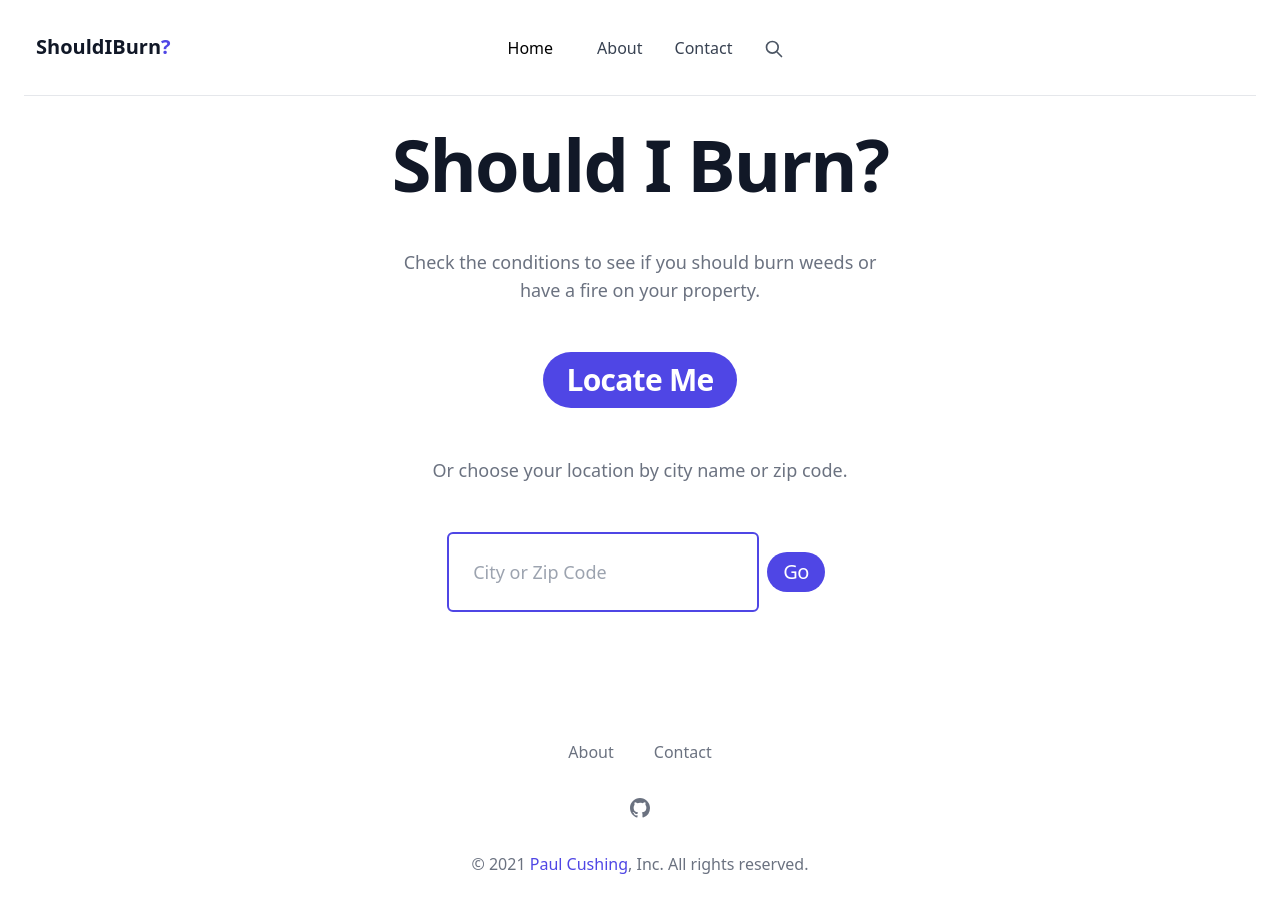
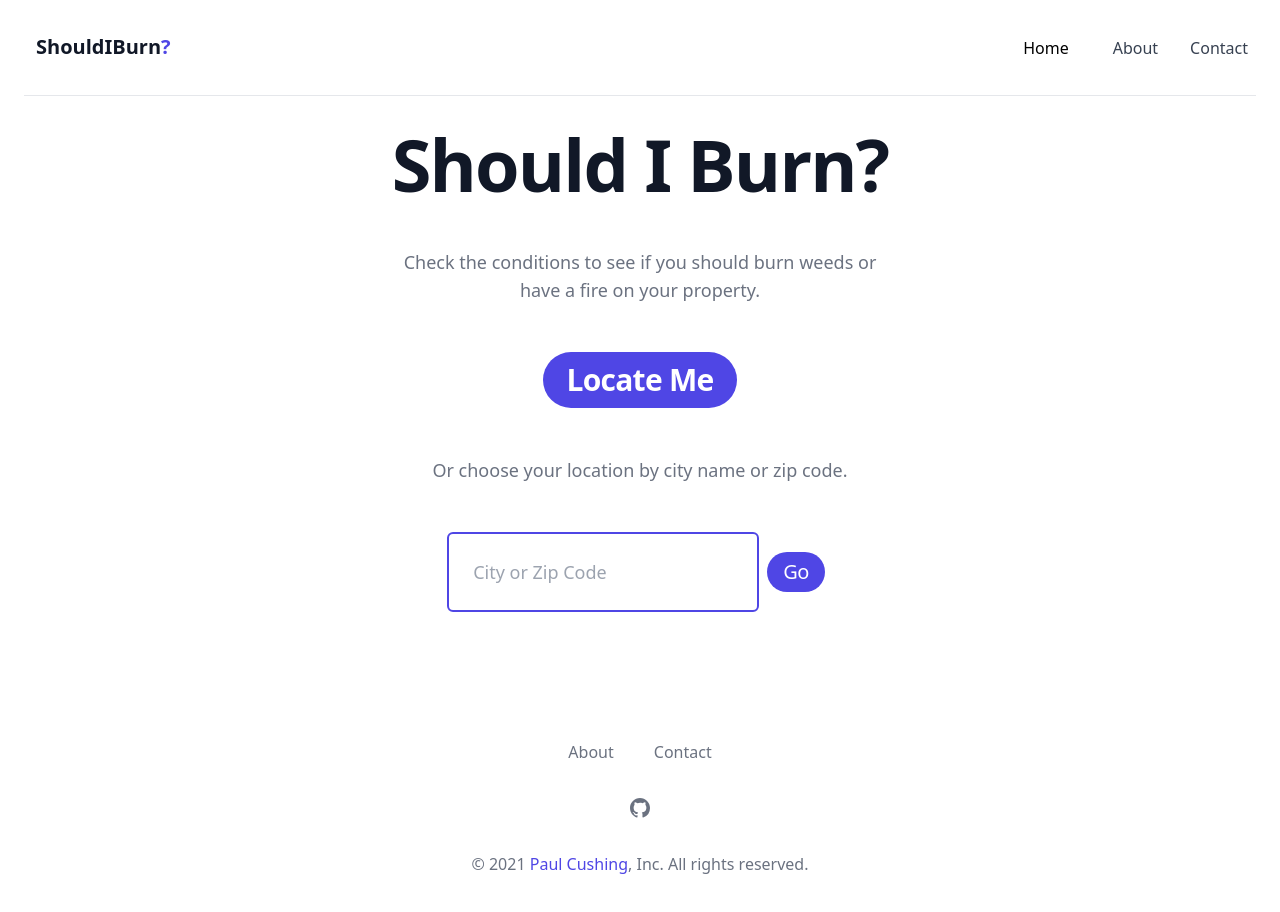
Before and after one commit to paulcushing/ShouldIBurn, a Next.js app: page / in a window 1280 px wide. Shown: the top 912 px of the page. Built offline with nearby package versions, Linux system fonts and the light colour scheme.

Commit message:
Removed search icon

```diff
--- a/components/header.js
+++ b/components/header.js
@@ -32,7 +32,11 @@ export const Header = () => {
                             <span className="text-indigo-600">?</span>
                         </a>
                         <div className="flex flex-col items-start justify-center w-full space-x-6 text-center lg:space-x-8 md:w-2/3 md:mt-0 md:flex-row md:items-center">
-                            <a
+
+                        </div>
+
+            <div className="flex flex-col items-start justify-end w-full mb-6 space-x-6 text-center lg:space-x-8 md:w-2/3 md:mb-0 md:mt-0 md:flex-row md:items-center">
+              <a
                                 href="/"
                                 className="inline-block w-full py-2 mx-0 ml-6 font-medium text-left md:ml-0 md:w-auto md:px-0 md:mx-2 lg:mx-3 md:text-center"
                             >
@@ -50,35 +54,7 @@ export const Header = () => {
                             >
                                 Contact
                             </a>
-                            <a
-                                href="#_"
-                                className="absolute top-0 left-0 hidden py-2 mt-6 ml-10 mr-2 text-gray-600 lg:inline-block md:mt-0 md:ml-2 lg:mx-3 md:relative"
-                            >
-                                <svg
-                                    className="inline w-5 h-5"
-                                    fill="none"
-                                    strokeLinecap="round"
-                                    strokeLinejoin="round"
-                                    strokeWidth="2"
-                                    viewBox="0 0 24 24"
-                                    stroke="currentColor"
-                                >
-                                    <path d="M21 21l-6-6m2-5a7 7 0 11-14 0 7 7 0 0114 0z"></path>
-                                </svg>
-                            </a>
-                        </div>
-                        {/*
-            <div className="flex flex-col items-start justify-end w-full pt-4 md:items-center md:w-1/3 md:flex-row md:py-0">
-              <a href="#" className="w-full px-6 py-2 mr-0 text-gray-700 md:px-0 lg:pl-2 md:mr-4 lg:mr-5 md:w-auto">
-                Sign In
-              </a>
-              <a
-                href="#_"
-                className="inline-flex items-center w-full px-6 py-3 text-sm font-medium leading-4 text-white bg-indigo-600 md:px-3 md:w-auto md:rounded-full lg:px-5 hover:bg-indigo-500 focus:outline-none md:focus:ring-2 focus:ring-0 focus:ring-offset-2 focus:ring-indigo-600"
-              >
-                Sign Up
-              </a>
-            </div> */}
+            </div>
                     </div>
                 </div>
                 <div className="absolute right-0 flex flex-col items-center items-end justify-center w-10 h-10 bg-white rounded-full cursor-pointer md:hidden hover:bg-gray-100">
```
